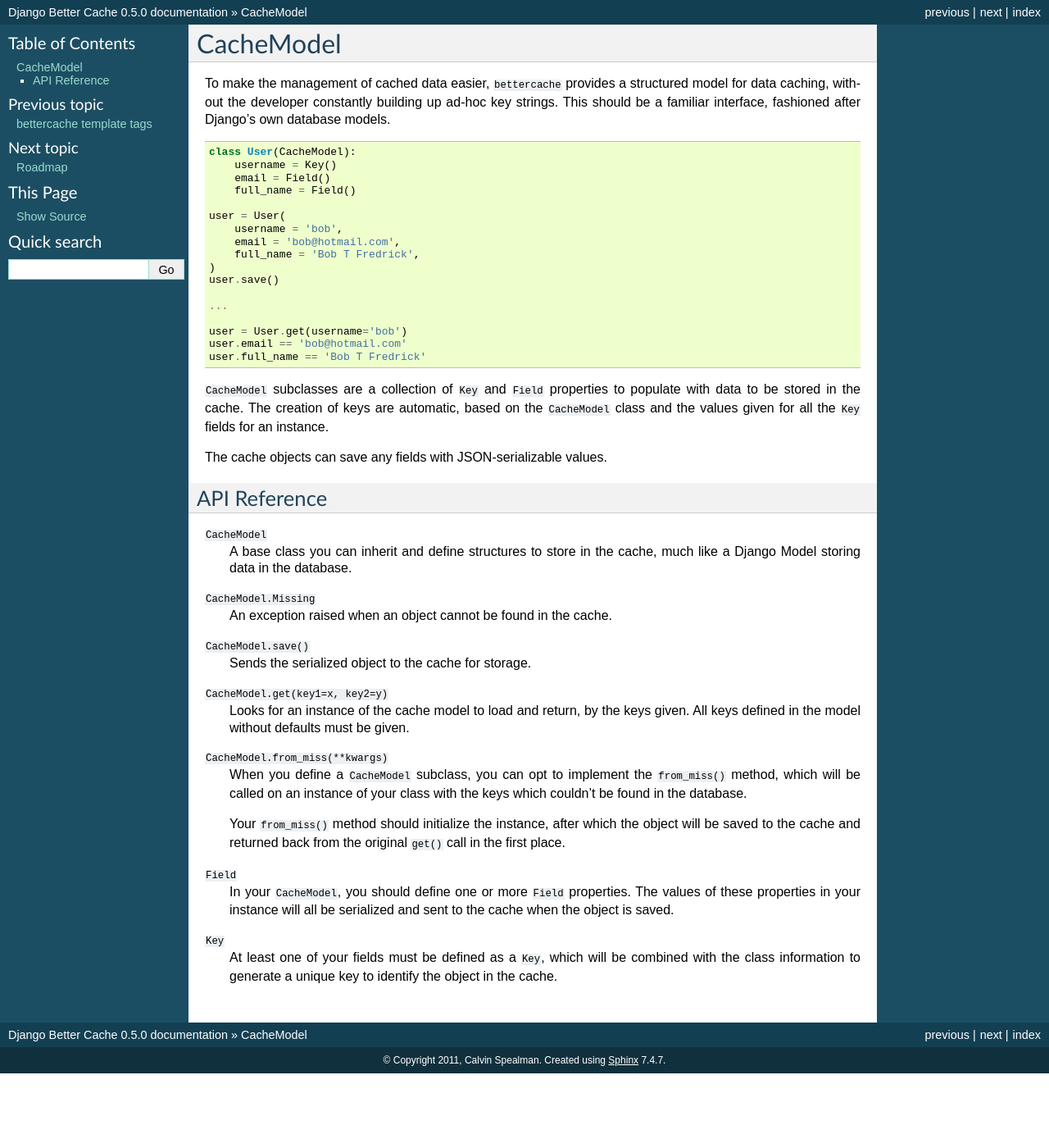
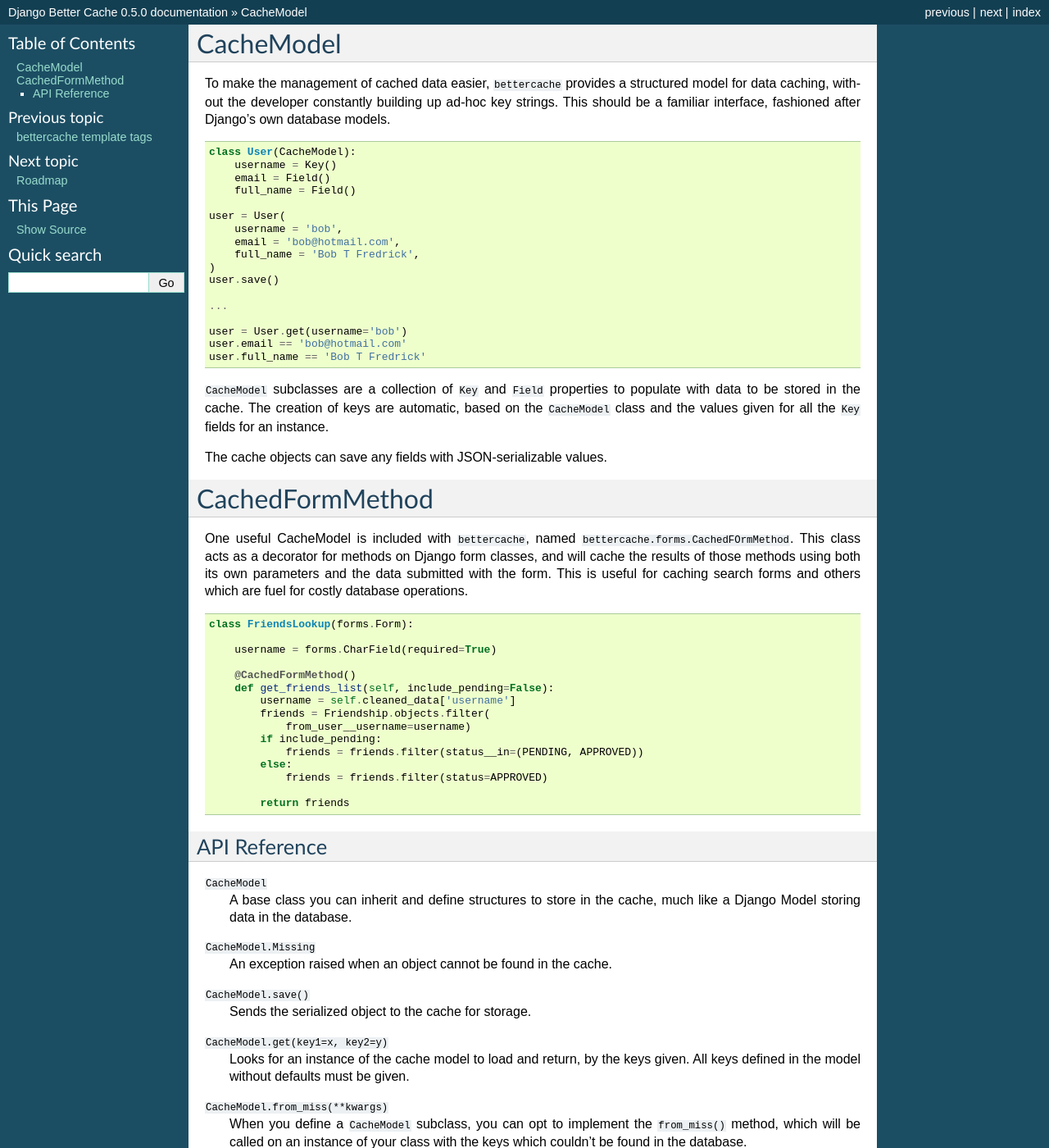
Before and after one commit to ironfroggy/django-better-cache, a Sphinx documentation site: the page built from docs/cachemodel.rst, in a window 1280 px wide and 1400 px high. Shown: the whole window at 82% size. Built offline with Sphinx 7.4.7, drawn with Linux system fonts in a browser that asks for light colours.

Commit message:
[cached-form-methods] Added documentation for CachedFormMethod

```diff
--- a/docs/cachemodel.rst
+++ b/docs/cachemodel.rst
@@ -33,6 +33,36 @@
 the ``Key`` fields for an instance.
 
 The cache objects can save any fields with JSON-serializable values.
+
+
+CachedFormMethod
+================
+
+One useful CacheModel is included with ``bettercache``, named
+``bettercache.forms.CachedFOrmMethod``. This class acts as a decorator for
+methods on Django form classes, and will cache the results of those methods
+using both its own parameters and the data submitted with the form. This
+is useful for caching search forms and others which are fuel for costly
+database operations.
+
+::
+
+    class FriendsLookup(forms.Form):
+
+        username = forms.CharField(required=True)
+
+        @CachedFormMethod()
+        def get_friends_list(self, include_pending=False):
+            username = self.cleaned_data['username']
+            friends = Friendship.objects.filter(
+                from_user__username=username)
+            if include_pending:
+                friends = friends.filter(status__in=(PENDING, APPROVED))
+            else:
+                friends = friends.filter(status=APPROVED)
+
+            return friends
+
 
 API Reference
 -------------
```
